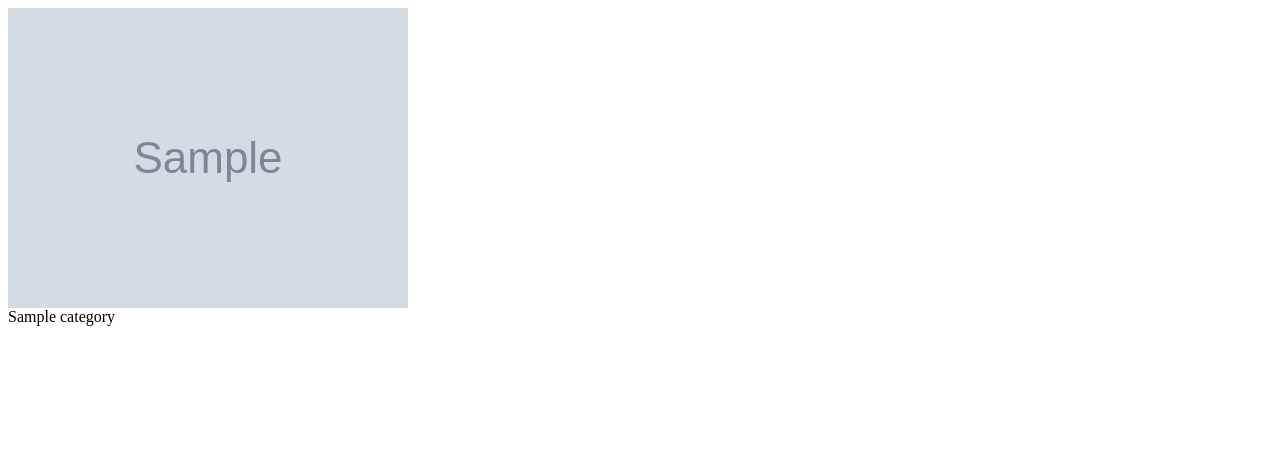
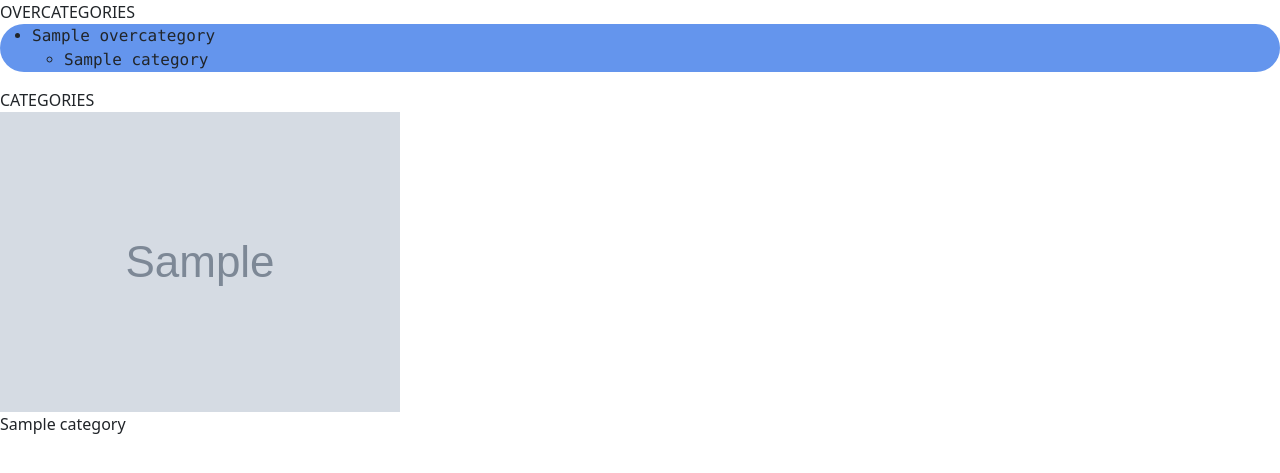
Before and after one commit to DorotaChroboczek/Hobby_Store, a Django app: page / in a window 1280 px wide. Shown: the top 473 px of the page. Run offline with Django 3.2, Linux system fonts and the light colour scheme; tables that the repository leaves empty hold one stand-in row (values such as "Sample post"); grey boxes marked "Sample" are stand-in pictures.

Commit message:
in_progress: display overcategories & products, working on nav

```diff
--- /dev/null
+++ b/static/css/main.css
@@ -0,0 +1,27 @@
+/* ------------------------ Body Section ------------------------ */
+
+.body {
+    background-color: #5E5694;
+    margin: 0 auto;
+    font-family: "Roboto", "Lucida Grande", "DejaVu Sans", "Bitstream Vera Sans", Verdana, Arial, sans-serif;
+}
+
+
+.menu-box {
+}
+
+.menu-ocs .menu-oc {
+    background-color: cornflowerblue;
+    border-radius: 25px;
+    font-family: "Bitstream Vera Sans Mono", Monaco, "Courier New", Courier, monospace;
+    cursor: pointer;
+}
+
+.menu-ocs .menu-oc li > a {
+    color: #6DDCBD;
+    font-size: 15px;
+}
+
+.menu-ocs .menu-oc li > a:hover {
+    color: #003366;
+}
--- a/store/models.py
+++ b/store/models.py
@@ -10,6 +10,11 @@ class Overcategory(Model):
 
     def __str__(self):
         return self.name
+
+    @property
+    def categories(self):
+        categories = self.category_set.all()
+        return categories
 
 
 class Category(Model):
--- a/store/templates/home.html
+++ b/store/templates/home.html
@@ -1,6 +1,28 @@
+{% extends 'main.html' %}
 {% load static %}
 {% block content %}
+
 <div>
+    <div class="menu-box">
+        OVERCATEGORIES
+        {% if overcategories %}
+            <div class="menu-ocs">
+                {% for overcategory in overcategories %}
+                    <ul class="menu-oc">
+                        <li>{{ overcategory.name }}</li>
+                        {% for category in overcategory.categories %}
+                            <ul class="menu-c">
+                                <li>{{ category.name }}</li>
+                            </ul>
+                        {%  endfor %}
+                    </ul>
+                {% endfor %}
+            </div>
+        {% endif %}
+    </div>
+
+    <div>
+        CATEGORIES
         {% if categories %}
             <div>
                 {% for category in categories %}
@@ -12,5 +34,6 @@
             </div>
         {% endif %}
     </div>
+</div>
 
 {% endblock %}
--- a/store/templates/main.html
+++ b/store/templates/main.html
@@ -3,10 +3,21 @@
 <html lang="en">
 <head>
     <meta charset="UTF-8">
+    <meta name="viewport" content="width=device-width, initial-scale=1">
     <title>Title</title>
+    <link href="https://cdn.jsdelivr.net/npm/bootstrap@5.0.0-beta3/dist/css/bootstrap.min.css" rel="stylesheet" integrity="sha384-eOJMYsd53ii+scO/bJGFsiCZc+5NDVN2yr8+0RDqr0Ql0h+rP48ckxlpbzKgwra6" crossorigin="anonymous">
+    <link rel="stylesheet" type="text/css" href="{% static 'css/main.css' %}">
+
+
 </head>
 <body>
+
+
+
     {% block content %}
     {% endblock %}
+    <script src="https://cdn.jsdelivr.net/npm/bootstrap@5.0.0-beta3/dist/js/bootstrap.bundle.min.js"
+            integrity="sha384-JEW9xMcG8R+pH31jmWH6WWP0WintQrMb4s7ZOdauHnUtxwoG2vI5DkLtS3qm9Ekf"
+            crossorigin="anonymous"></script>
 </body>
 </html>
--- a/store/views.py
+++ b/store/views.py
@@ -1,9 +1,12 @@
 from django.shortcuts import render
+from django.views.generic import ListView
 
 from .models import *
 
 
 def home(request):
+    overcategories = Overcategory.objects.all()
     categories = Category.objects.all()
-    context = {'categories': categories}
+    context = {'overcategories': overcategories,
+               'categories': categories}
     return render(request, 'home.html', context)
```
Also changed, not shown: static/images/pexels-anna-shvets-5711900.jpg (added), static/images/pexels-jack-hawley-191169.jpg (added), static/images/pexels-ono-kosuki-5974251.jpg (added), static/images/pexels-sharon-mccutcheon-1212407.jpg (added), static/images/scrollup.png (added). Lines whose indentation alone changed are shown as unchanged.
